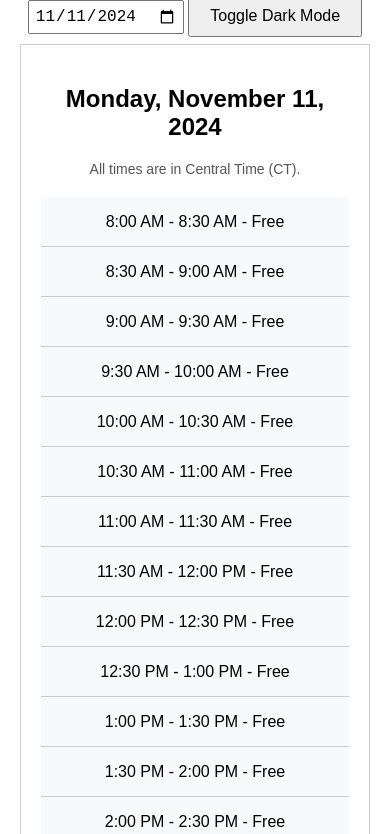
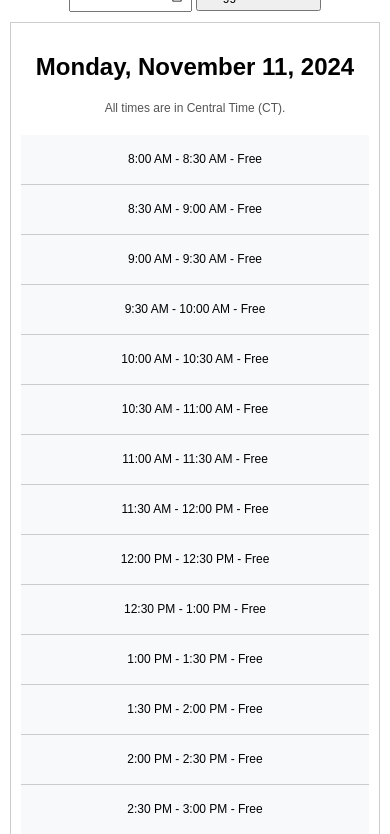
Before and after one commit to KevinStock/schedule-sharing, a plain HTML site: page index.html in a window 390 px wide. Shown: the part 73-907 px from the top of the page. Drawn offline with nearby package versions, Linux system fonts and the light colour scheme.

Commit message:
improve responsiveness

```diff
--- a/style.css
+++ b/style.css
@@ -105,3 +105,52 @@ body.dark-mode .time-block.busy {
   padding: 5px;
   font-size: 16px;
 }
+
+/* Media Queries for Mobile Responsiveness */
+@media (max-width: 768px) {
+  body {
+    margin: 10px;
+  }
+
+  #schedule {
+    width: 100%;
+    padding: 10px;
+  }
+
+  .time-block {
+    font-size: 14px;
+    padding: 0 5px;
+  }
+
+  #export-btn, #reset-btn, #dark-mode-toggle {
+    padding: 8px 16px;
+    font-size: 14px;
+  }
+
+  #date-picker {
+    font-size: 14px;
+  }
+}
+
+@media (max-width: 480px) {
+  h1 {
+    font-size: 24px;
+  }
+
+  .note {
+    font-size: 12px;
+  }
+
+  .time-block {
+    font-size: 12px;
+  }
+
+  #export-btn, #reset-btn, #dark-mode-toggle {
+    padding: 6px 12px;
+    font-size: 12px;
+  }
+
+  #date-picker {
+    font-size: 12px;
+  }
+}
```
